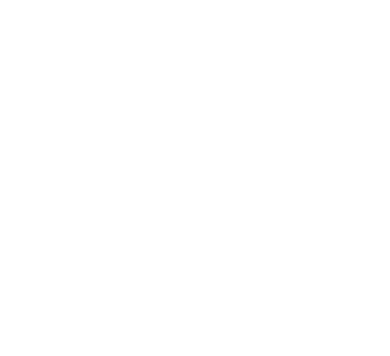
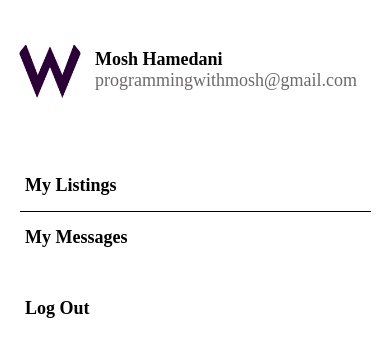
Before and after one commit to wasim-shakir5/expo_learnings, a React Native app: screen / in a window 390 px wide. Shown: the top 356 px of the page. Built offline with nearby package versions, Linux system fonts and the light colour scheme.

Commit message:
list item got problem with current version so leaving here and moving to next chapter

```diff
--- a/App.js
+++ b/App.js
@@ -1,12 +1,12 @@
 import { View, Text } from "react-native";
 import React from "react";
+import AccountScreen from "./app/screens/AccountScreen";
 import Screen from "./app/components/Screen";
 import Icon from "./app/components/Icon";
+import ListItem from "./app/components/ListItem";
 
 export default function App() {
   return (
-    <Screen>
-      <Icon name="email" size={24} backgroundColor="red" iconColor="white" />
-    </Screen>
+    <AccountScreen />
   );
 }
--- a/app/components/Icon.js
+++ b/app/components/Icon.js
@@ -9,7 +9,16 @@
   backgroundColor = "#000",
 }) {
   return (
-    <View>
+    <View
+      style={{
+        width: size,
+        height: size,
+        borderRadius: size / 2,
+        backgroundColor: backgroundColor,
+        justifyContent: "center",
+        alignItems: "center",
+       }}
+    >
       <MaterialCommunityIcons name={name} color={iconColor} size={size * 0.5} />
     </View>
   );
--- a/app/components/ListItem.js
+++ b/app/components/ListItem.js
@@ -13,16 +13,17 @@
   GestureHandlerRootView,
 } from "react-native-gesture-handler";
 
-function ListItem({ title, subTitle, image, onPress, renderRightActions }) {
+function ListItem({ title, subTitle, image, ImageComponent, onPress, renderRightActions }) {
   return (
     <GestureHandlerRootView>
       <Swipeable renderRightActions={renderRightActions}>
         <TouchableHighlight underlayColor={colors.light} onPress={onPress}>
           <View style={styles.container}>
-            <Image source={image} style={styles.image} />
+            {ImageComponent}
+            {image && <Image source={image} style={styles.image} />}
             <View style={styles.details}>
               <AppText style={styles.title}>{title}</AppText>
-              <AppText>{subTitle}</AppText>
+              {subTitle && <AppText style={styles.subTitle}>{subTitle}</AppText>}
             </View>
           </View>
         </TouchableHighlight>
@@ -36,11 +37,14 @@
     flexDirection: "row",
     padding: 15,
   },
+  details: {
+    marginLeft: 10,
+    justifyContent: "center",
+  },
   image: {
     width: 70,
     height: 70,
     borderRadius: 35,
-    marginRight: 10,
   },
   title: {
     fontWeight: "900",
--- a/app/config/colors.js
+++ b/app/config/colors.js
@@ -2,9 +2,8 @@
   primary: "#fc5c65",
   secondary: "#4ecdc4",
   black: "#000",
-  grey: '#696969',
   white: "#fff",
   medium: "#6e6969",
-  light: '#f8f4f4',
+  light: "#f8f4f4",
   danger: "#ff5252",
 };
--- /dev/null
+++ b/app/screens/AccountScreen.js
@@ -0,0 +1,72 @@
+import React from "react";
+import { StyleSheet, View, FlatList } from "react-native";
+
+import Screen from "../components/Screen";
+import ListItem from "../components/ListItem";
+import ListItemSeperator from "../components/ListItemSeperator";
+import colors from "../config/colors";
+import Icon from "../components/Icon";
+
+const menuItems = [
+  {
+    title: "My Listings",
+    icon: {
+      name: "format-list-bulleted",
+      backgroundColor: colors.primary,
+    },
+  },
+  {
+    title: "My Messages",
+    icon: {
+      name: "email",
+      backgroundColor: colors.secondary,
+    },
+  },
+];
+
+function AccountScreen(props) {
+  return (
+    <Screen style={styles.screen}>
+      <View style={styles.container}>
+        <ListItem
+          title="Mosh Hamedani"
+          subTitle="programmingwithmosh@gmail.com"
+          image={require("../assets/W_dark.png")}
+        />
+      </View>
+      <View style={styles.container}>
+        <FlatList
+          data={menuItems}
+          keyExtractor={(menuItem) => menuItem.title}
+          ItemSeparatorComponent={ListItemSeperator}
+          renderItem={({ item }) => (
+            <ListItem
+              title={item.title}
+              IconComponent={
+                <Icon
+                  name={item.icon.name}
+                  backgroundColor={item.icon.backgroundColor}
+                />
+              }
+            />
+          )}
+        />
+      </View>
+      <ListItem
+        title="Log Out"
+        IconComponent={<Icon name="logout" backgroundColor="#ffe66d" />}
+      />
+    </Screen>
+  );
+}
+
+const styles = StyleSheet.create({
+  screen: {
+    backgroundColor: colors.light,
+  },
+  container: {
+    marginVertical: 20,
+  },
+});
+
+export default AccountScreen;
--- a/package.json
+++ b/package.json
@@ -15,12 +15,12 @@
     "expo": "^51.0.24",
     "expo-constants": "~16.0.2",
     "expo-linking": "~6.3.1",
-    "expo-router": "~3.5.20",
+    "expo-router": "^3.5.20",
     "expo-status-bar": "~1.12.1",
     "react": "18.2.0",
     "react-native": "0.74.3",
     "react-native-dialog": "^9.3.0",
-    "react-native-gesture-handler": "~2.16.1",
+    "react-native-gesture-handler": "^2.16.2",
     "react-native-reanimated": "~3.10.1",
     "react-native-safe-area-context": "4.10.5",
     "react-native-screens": "^3.31.1",
```
Also changed, not shown: 1 other file (tests, documents, lock files or other folders).
